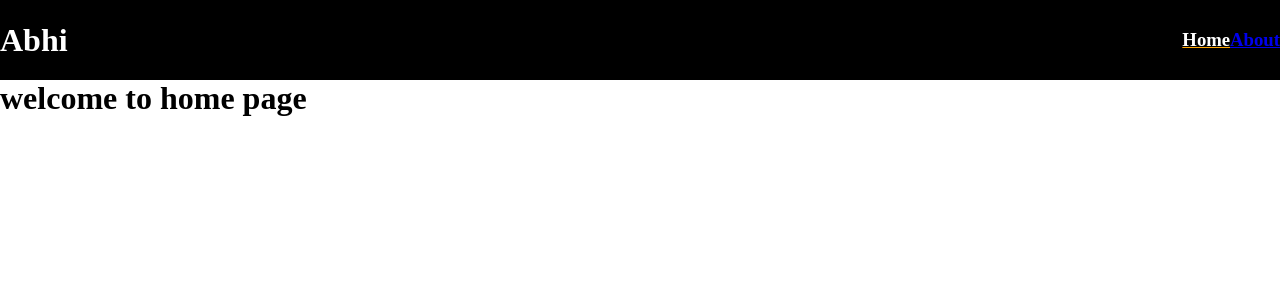
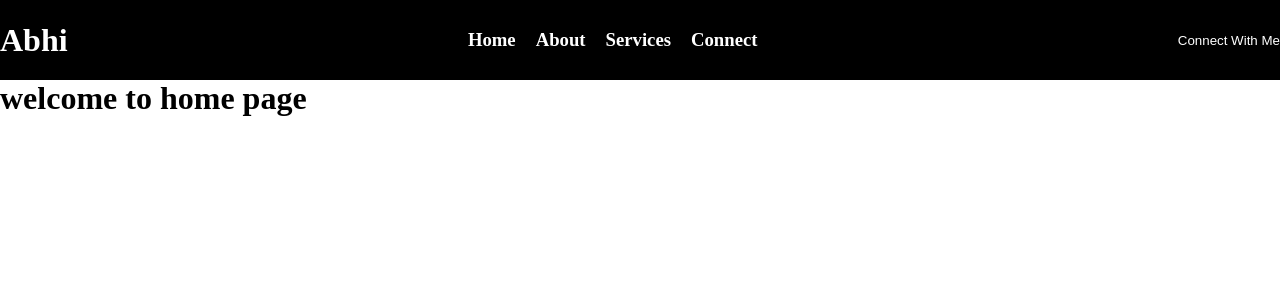
Before and after one commit to 1chary/portfolio-website, a React (Vite) app in the folder myApp/: page / in a window 1280 px wide. Shown: the top 300 px of the page. Built offline with nearby package versions, Linux system fonts and the light colour scheme.

Commit message:
added services and connect component

```diff
--- a/myApp/src/App.jsx
+++ b/myApp/src/App.jsx
@@ -2,6 +2,8 @@ import React from 'react'
 import {Routes,Route} from "react-router-dom"
 import Home from './components/Home'
 import About from './components/About'
+import Services from './components/Services'
+import Connect from './components/Connect'
 
 const App = () => {
   return (
@@ -9,6 +11,8 @@ const App = () => {
       <Routes>
         <Route path = "/" element = {<Home/>} />
         <Route exact path = "/about" element = {<About/>} />
+        <Route exact path = "/services" element = {<Services/>} />
+        <Route exact path = "/connect" element = {<Connect/>} />
       </Routes>
     </div>
   )
--- /dev/null
+++ b/myApp/src/components/Connect/index.jsx
@@ -0,0 +1,11 @@
+import React from 'react'
+
+const Connect = () => {
+  return (
+    <div>
+        <h1>Welcome to the connect component</h1>
+    </div>
+  )
+}
+
+export default Connect
--- a/myApp/src/components/Header/index.css
+++ b/myApp/src/components/Header/index.css
@@ -21,5 +21,12 @@
 
 .elements-style {
     color: white;
-    text-decoration: underline orange;
+    text-decoration: none;
+    padding-right: 20px;
 }
+
+.connect-with-me-button-style {
+    background-color: transparent;
+    color: white;
+    border: none;
+}
--- a/myApp/src/components/Header/index.jsx
+++ b/myApp/src/components/Header/index.jsx
@@ -10,10 +10,17 @@ const Header = () => {
             <Link to = "/" className='elements-style'>
                 <h3 className="options-style">Home</h3>
             </Link>
-            <Link to = "/about">
+            <Link to = "/about" className='elements-style'>
                 <h3 className="options-style">About</h3>
             </Link>
+            <Link to = "/services" className='elements-style'>
+                <h3 className="options-style">Services</h3>
+            </Link>
+            <Link to = "/connect" className='elements-style'>
+                <h3 className="options-style">Connect</h3>
+            </Link>
         </div>
+        <button className="connect-with-me-button-style">Connect With Me</button>
     </div>
   )
 }
--- /dev/null
+++ b/myApp/src/components/Services/index.jsx
@@ -0,0 +1,11 @@
+import React from 'react'
+
+const Services = () => {
+  return (
+    <div>
+        <h1>Welcome to the services page</h1>
+    </div>
+  )
+}
+
+export default Services
```
Also changed, not shown: myApp/src/components/Connect/index.css (added), myApp/src/components/Services/index.css (added).
